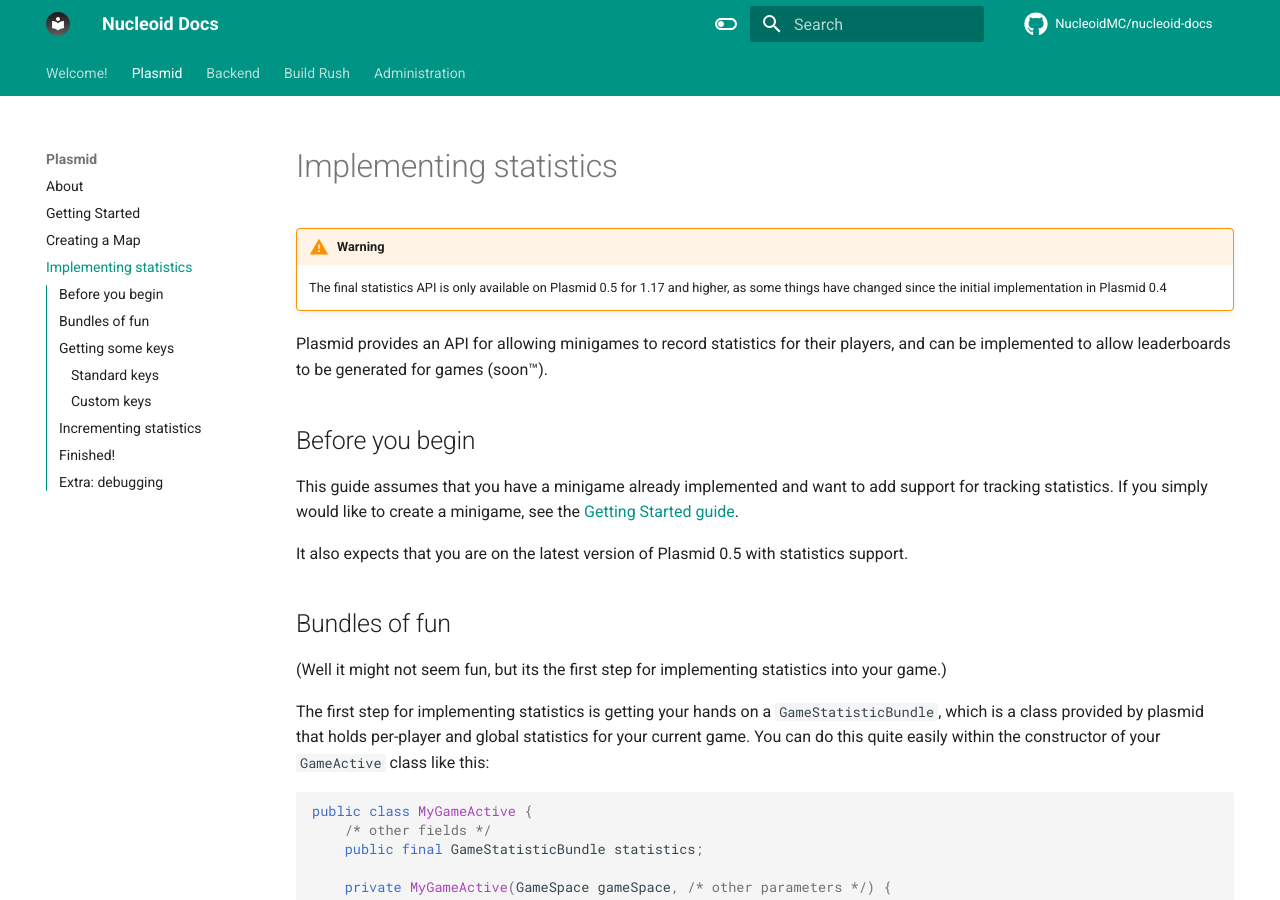
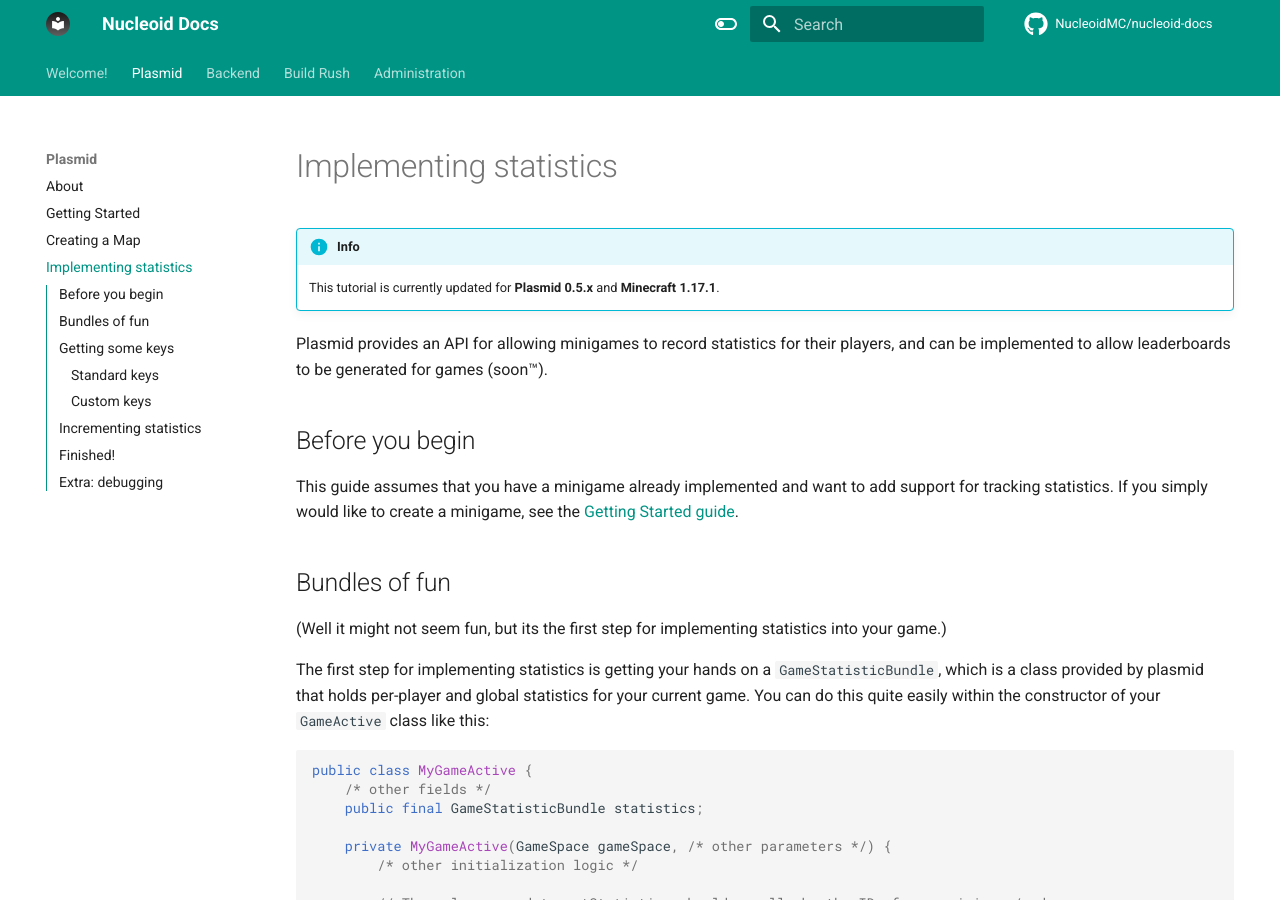
Before and after one commit to NucleoidMC/nucleoid-docs, an MkDocs documentation site: the page built from docs/plasmid/statistics.md, in a window 1280 px wide and 900 px high. Built offline with MkDocs 1.6.1 and Material for MkDocs 9.7.7, drawn with Linux system fonts in a browser that asks for light colours; comment, search, counter and statistics services are not loaded.

Commit message:
Add warnings to Plasmid pages for version support

```diff
--- a/docs/plasmid/statistics.md
+++ b/docs/plasmid/statistics.md
@@ -1,14 +1,12 @@
 # Implementing statistics
 
-!!! warning
-    The final statistics API is only available on Plasmid 0.5 for 1.17 and higher, as some things have changed since the initial implementation in Plasmid 0.4
+!!! info
+    This tutorial is currently updated for **Plasmid 0.5.x** and **Minecraft 1.17.1**.
 
 Plasmid provides an API for allowing minigames to record statistics for their players, and can be implemented to allow leaderboards to be generated for games (soon&trade;).
 
 ## Before you begin
 This guide assumes that you have a minigame already implemented and want to add support for tracking statistics. If you simply would like to create a minigame, see the [Getting Started guide](getting-started.md).
-
-It also expects that you are on the latest version of Plasmid 0.5 with statistics support.
 
 ## Bundles of fun
 (Well it might not seem fun, but its the first step for implementing statistics into your game.)
```
Also changed, not shown: docs/plasmid/index.md (+1 -1 lines), docs/plasmid/maps.md (+4 -0 lines).
